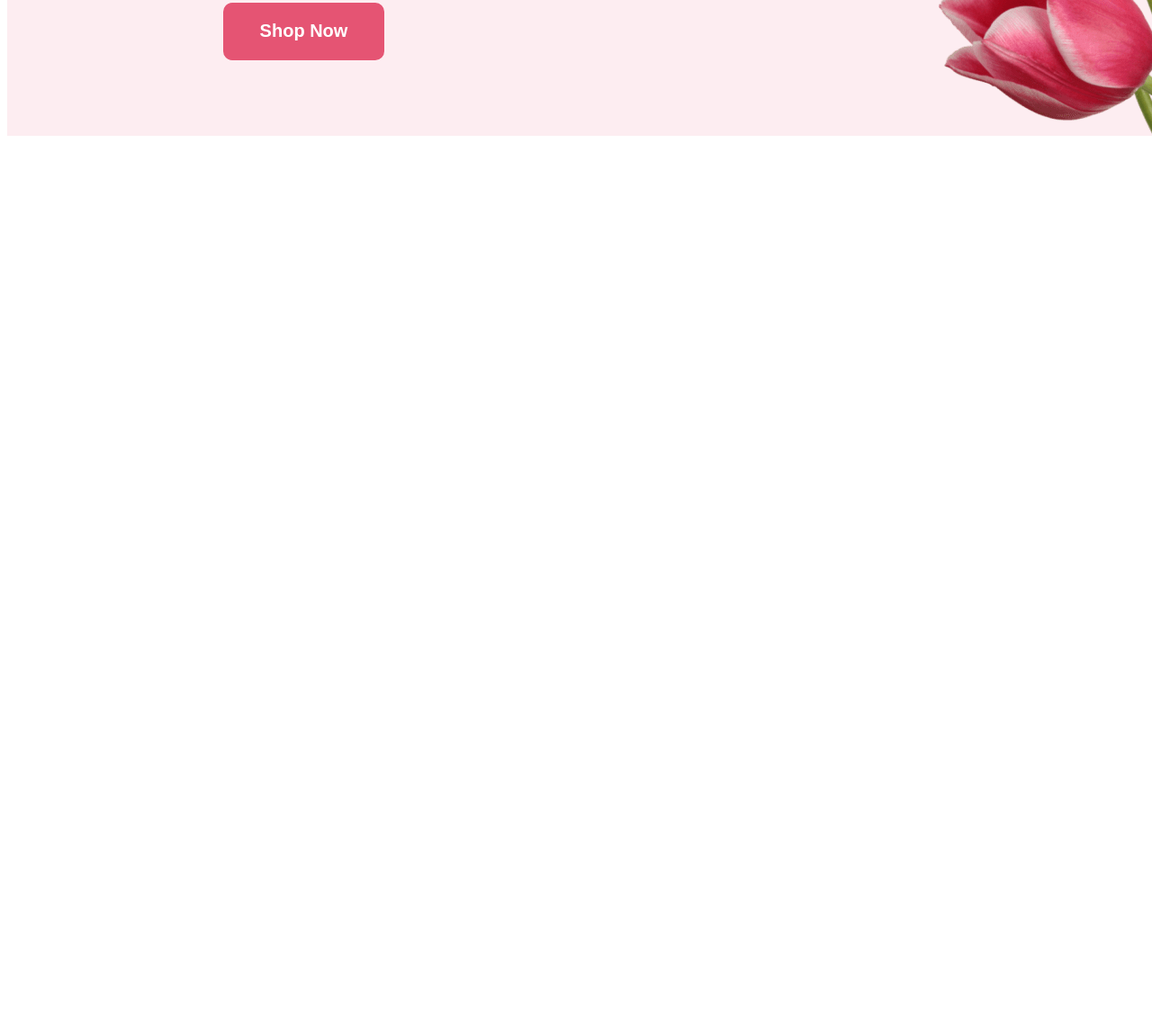
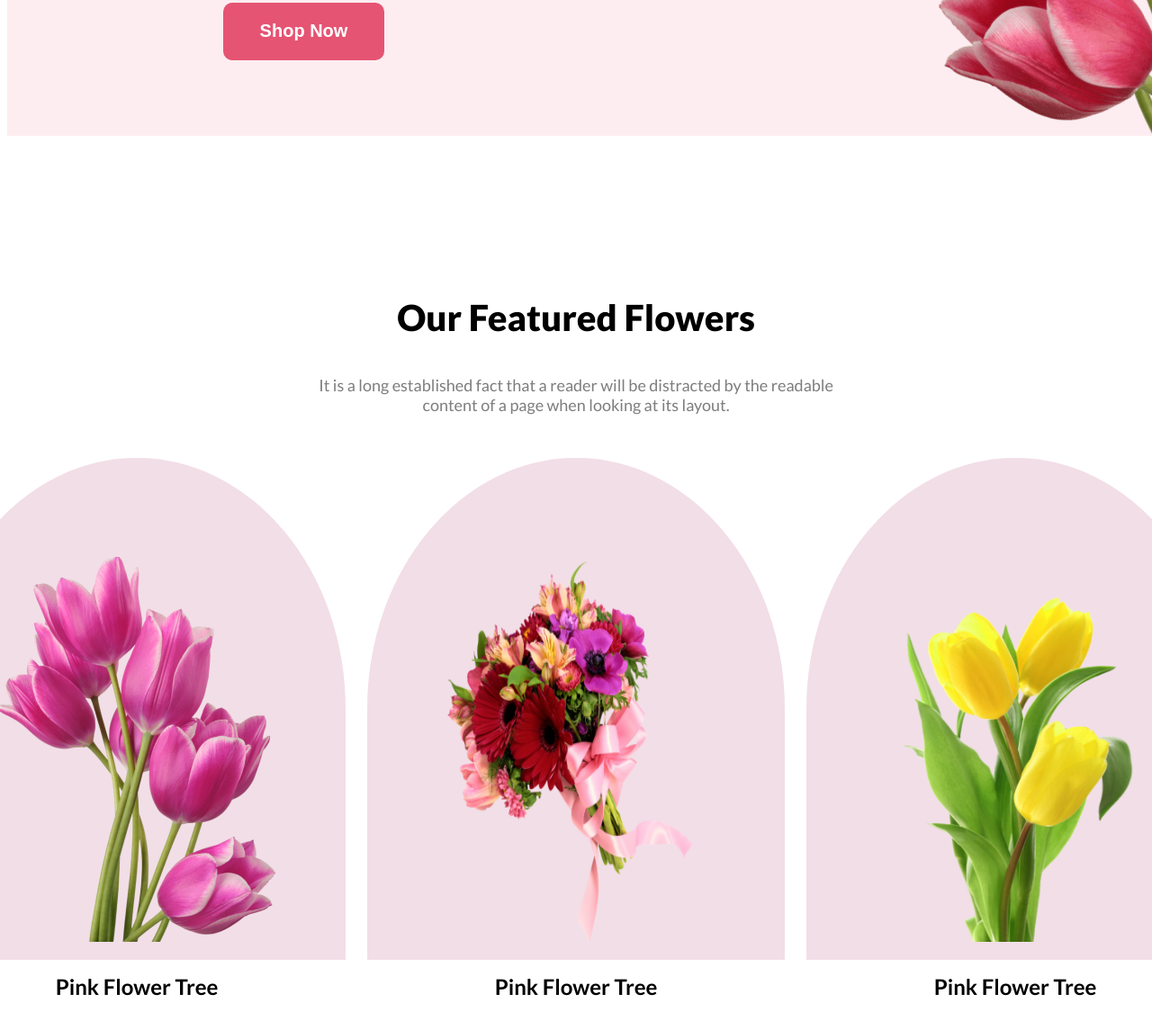
Before and after one commit to OmarFaruk41/flower-shop, a plain HTML site: page index.html in a window 1280 px wide. Shown: the part 707-1852 px from the top of the page at 90% size. Before the commit the page ends 1036 px from the top, so only its background shows below. Drawn offline with Linux system fonts and the light colour scheme.

Commit message:
add card section

```diff
--- a/index.html
+++ b/index.html
@@ -22,5 +22,30 @@
             </div>
         </div>
     </header>
+    <main>
+        <section class="card">
+            <div class="card-text">
+                <h3 class="card-title">Our Featured Flowers</h3>
+                <p class="card-description">It is a long established fact that a reader will be distracted by the readable content of a page when looking at its layout.
+                </p>
+            </div>
+            <div class="card-img">
+                <div class="card-img1 card-img-daimention">
+                    <img class="img" src="./Flower Asset/pngwing 6.png" alt="">
+                    <a class="card-name" href="">Pink Flower Tree</a>
+                </div>
+                <div class="card-img2 card-img-daimention">
+                    <img class="img" src="./Flower Asset/pngwing 5.png" alt="">
+                    <a class="card-name" href="">Pink Flower Tree</a>
+                </div>
+                <div class="card-img3 card-img-daimention">
+                    <img class="img" src="./Flower Asset/pngwing 7.png" alt="">
+                    <a class="card-name" href="">Pink Flower Tree</a>
+                </div>
+
+            </div>
+        </section>
+
+    </main>
 </body>
 </html>
--- a/styles.css
+++ b/styles.css
@@ -20,6 +20,8 @@
    background-color:  rgb(170, 65, 88);
     transform: scale(1.05);
 }
+/* banner  */
+
 .banner-container{
     background-color: rgba(229, 84, 115, 0.1);
     width: 1920px;
@@ -27,8 +29,10 @@
     padding: none;
     margin: 0 auto;
     margin-bottom: 178px;
+     display: flex;
+    justify-content: space-between;
+}
 
-}
 .banner-text{
     margin-top: 197px;
     margin-left: 240px;
@@ -51,7 +55,101 @@
     margin: 50px ;
     margin-right: 280px;
 }
+
+
+/* Card section */
+.card-text{
+ text-align: center;
+
+}
+
+.card-title{
+font-size: 40px;
+font-weight: 800;
+}
+.card-description{
+    color: rgba(39, 39, 39, 0.6);
+    font-size: 18px;
+     width: 594px;
+     margin:0 auto;
+     margin-bottom: 48px;
+}
+.card-img , .card-name{
+    width: 594px;
+    display: flex;
+    gap: 24px;
+   justify-content: center;
+   margin: 0 auto;
+   margin-bottom: 128px;
+
+}
+.img{
+    width: 310px;
+    height: 428px;
+    margin: 110px 78px 0px 75px;
+
+
+}
+.card-img-daimention {
+    background-color: rgba(167, 33, 98, 0.15);
+    width: 464px;
+    height: 538px;
+    border-radius: 50% 50% 0 0;
+    text-align: center;
+    align-items: center;
+    justify-content: flex-end;
+    padding-bottom: 20px;
+}
+.card-name{
+    color: black;
+    width: 464px;
+    font-weight: bold;
+    font-size: 24px;
+    margin-top: 32px;
+    text-decoration: none;
+}
+
+
+
+
+
+
+
+@media screen and (max-width: 576px){
 .banner-container{
     display: flex;
-    justify-content: space-between;
+    flex-direction: column;
+    width: 100%;
+    height: 1670px;
+    padding: 20px;
+
 }
+.banner-text{
+ width: calc(100% - 20px);
+ height: 100%;
+}
+.banner-text .title{
+    width: 500px;
+
+}
+.banner-text .description{
+    width: 500px;
+     margin-right: 20px;
+}
+
+/* card section */
+.card-img-daimention{
+    padding: 20px;
+}
+.card-img , .card-name{
+ display: grid;
+ grid-template-columns: repeat(1,1fr);
+ margin-bottom: 30px;
+ padding: 20px;
+
+}
+.card-img-daimention{
+
+    margin: 30px 0 20px 0;
+}
+}
```
